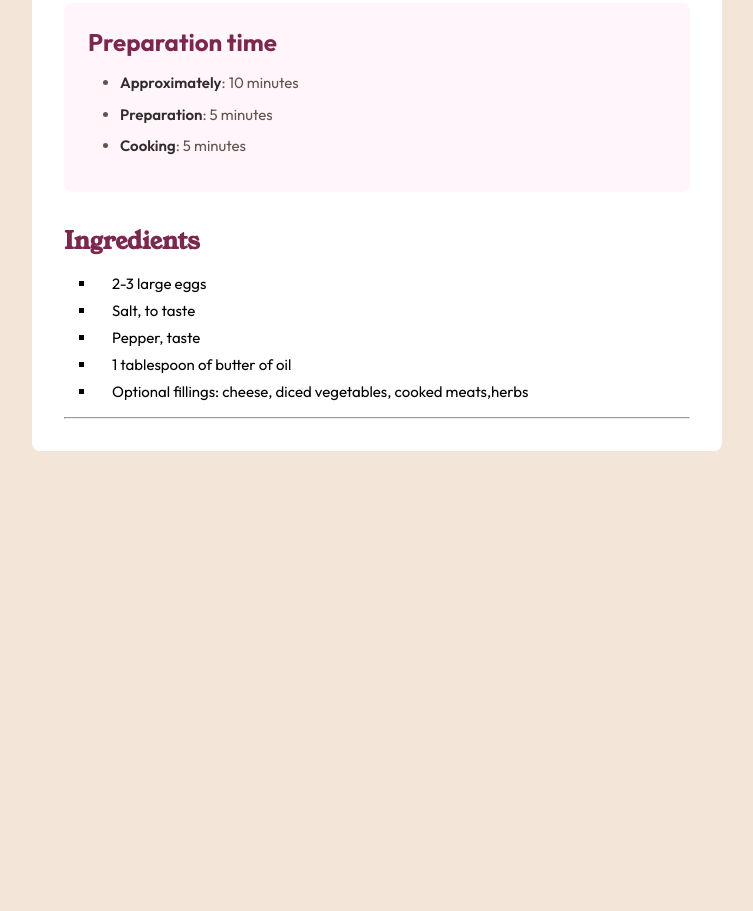
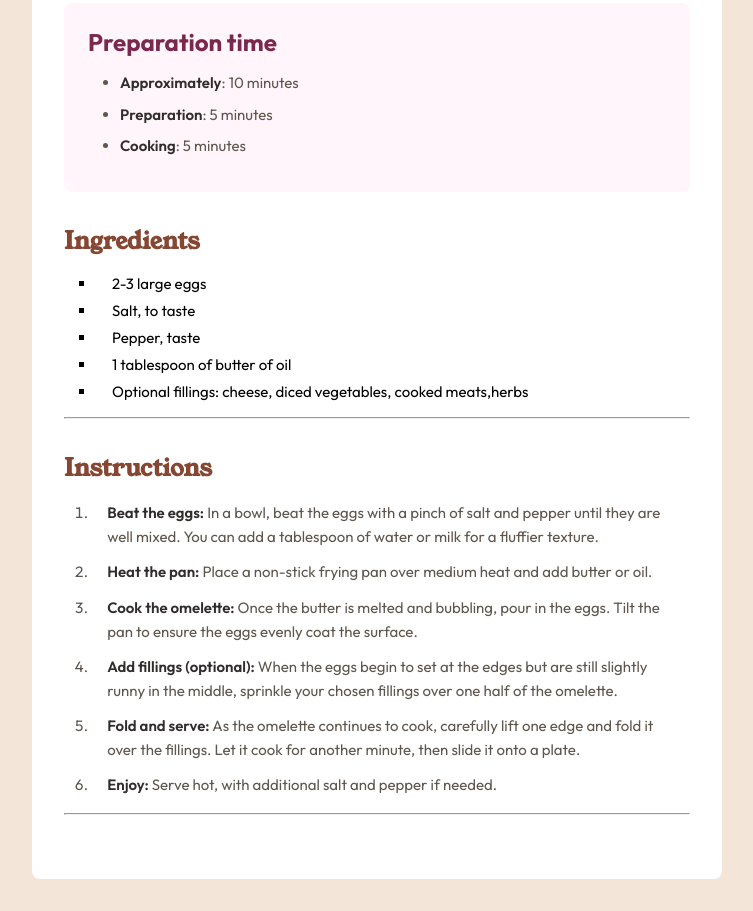
Before and after one commit to radriann21/recipe-page-basic, a plain HTML site: page index.html in a window 1280 px wide. Shown: the part 480-1391 px from the top of the page, without its empty margins (263-1016 px from the left). Before the commit the page ends 963 px from the top, so only its background shows below. Drawn offline with Linux system fonts and the light colour scheme.

Commit message:
added instructions section (desktop)

```diff
--- a/index.html
+++ b/index.html
@@ -27,7 +27,7 @@
     </div>
 
     <div class="preparation-container">
-      <h2>Preparation time</h2>
+      <h2 class="preparation-title">Preparation time</h2>
       <ul class="info-list">
         <li class="info">
           <span class="info-title">Approximately</span>: 10 minutes
@@ -57,6 +57,45 @@
   </section>
   <!-- recipe header -->
 
+  <!-- instructions section -->
+  <section class="instructions-container">
+    <h2 class="instructions-title">Instructions</h2>
+
+    <ol class="step-list">
+      <li class="step">
+        <span class="step-title">Beat the eggs:</span>
+        In a bowl, beat the eggs with a pinch of salt and pepper until they are well mixed.
+  You can add a tablespoon of water or milk for a fluffier texture.
+      </li>
+      <li class="step">
+        <span class="step-title">Heat the pan:</span>
+        Place a non-stick frying pan over medium heat and add butter or oil.
+      </li>
+      <li class="step">
+        <span class="step-title">Cook the omelette:</span>
+        Once the butter is melted and bubbling, pour in the eggs. Tilt the pan to ensure
+  the eggs evenly coat the surface.
+      </li>
+      <li class="step">
+        <span class="step-title">Add fillings (optional):</span>
+        When the eggs begin to set at the edges but are still slightly runny in the
+  middle, sprinkle your chosen fillings over one half of the omelette.
+      </li>
+      <li class="step">
+        <span class="step-title">Fold and serve:</span>
+        As the omelette continues to cook, carefully lift one edge and fold it over the
+  fillings. Let it cook for another minute, then slide it onto a plate.
+      </li>
+      <li class="step">
+        <span class="step-title">Enjoy:</span>
+        Serve hot, with additional salt and pepper if needed.
+      </li>
+    </ol>
+
+    <hr>
+  </section>
+  <!-- instructions section -->
+
  </article>
 
 </body>
@@ -68,26 +107,6 @@
     Challenge by <a href="https://www.frontendmentor.io?ref=challenge" target="_blank">Frontend Mentor</a>.
     Coded by <a href="#">Your Name Here</a>.
   </div>
-
-
-
-  Instructions
-
-  Beat the eggs: In a bowl, beat the eggs with a pinch of salt and pepper until they are well mixed.
-  You can add a tablespoon of water or milk for a fluffier texture.
-
-  Heat the pan: Place a non-stick frying pan over medium heat and add butter or oil.
-
-  Cook the omelette: Once the butter is melted and bubbling, pour in the eggs. Tilt the pan to ensure
-  the eggs evenly coat the surface.
-
-  Add fillings (optional): When the eggs begin to set at the edges but are still slightly runny in the
-  middle, sprinkle your chosen fillings over one half of the omelette.
-
-  Fold and serve: As the omelette continues to cook, carefully lift one edge and fold it over the
-  fillings. Let it cook for another minute, then slide it onto a plate.
-
-  Enjoy: Serve hot, with additional salt and pepper if needed.
 
   Nutrition
 
--- a/styles.css
+++ b/styles.css
@@ -80,7 +80,7 @@ div.preparation-container {
   border-radius: 8px;
 }
 
-h2 {
+h2.preparation-title {
   color: var(--dark-raspberry);
 }
 
@@ -102,6 +102,7 @@ span.info-title {
 
 h2.ingredients-title {
   font-family: 'Young Serif';
+  color: var(--primary-nutmeg);
 }
 
 ul.ingredients-list {
@@ -115,5 +116,31 @@ li.ingredient {
   padding-left: 1rem;
 }
 
+section.instructions-container {
+  margin: 2rem 0;
+}
+
+h2.instructions-title {
+  font-family: 'Young Serif';
+  color: var(--primary-nutmeg);
+}
+
+ol.step-list {
+  margin: 1rem 1rem;
+}
+
+li.step {
+  padding-left: 1rem;
+  margin: .7rem;
+  font-size: 15px;
+  color: var(--wenge-brown);
+  line-height: 1.6;
+}
+
+span.step-title {
+  font-weight: 600;
+  color: var(--dark-charcoal);
+}
+
 .attribution { font-size: 11px; text-align: center; }
 .attribution a { color: hsl(228, 45%, 44%); }
```
